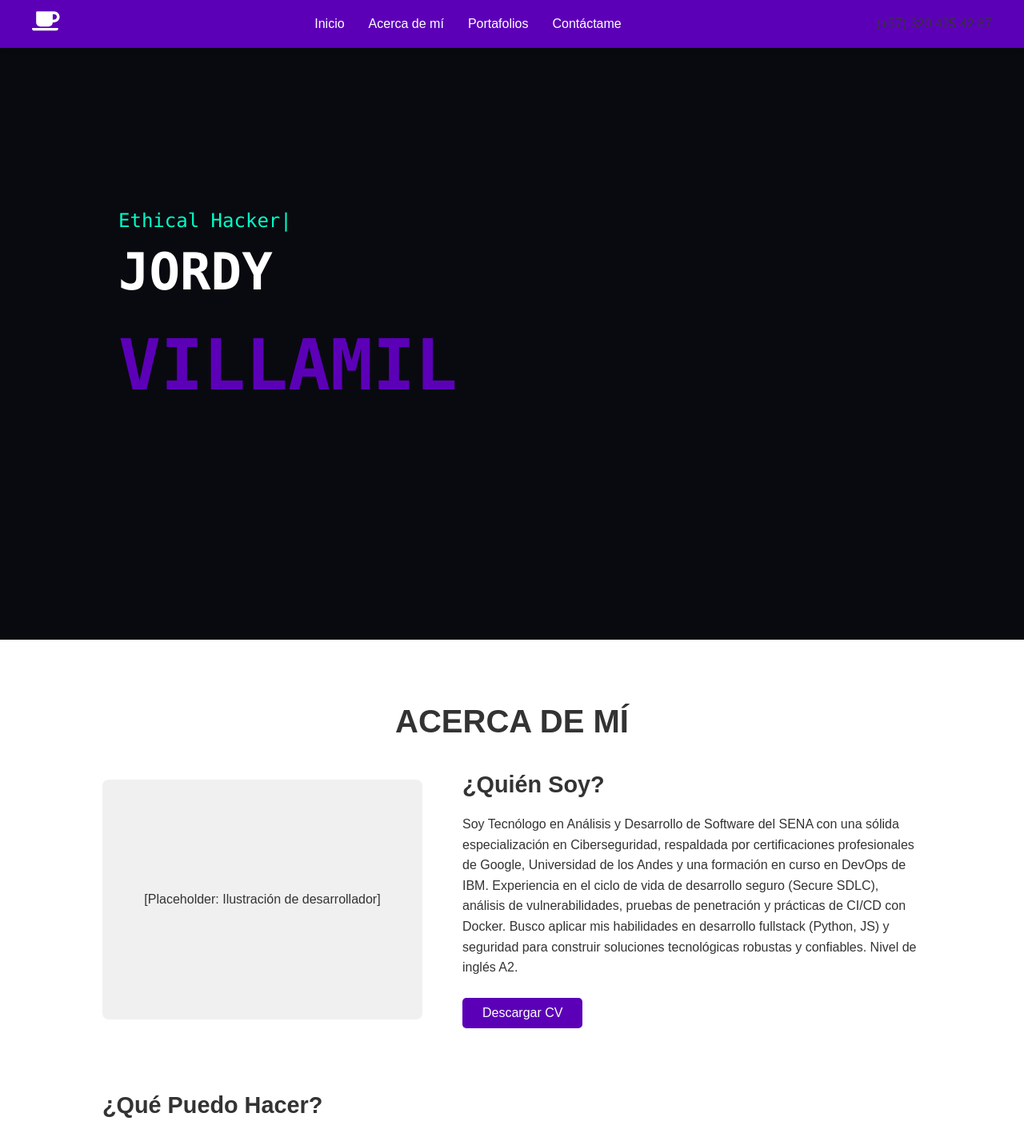
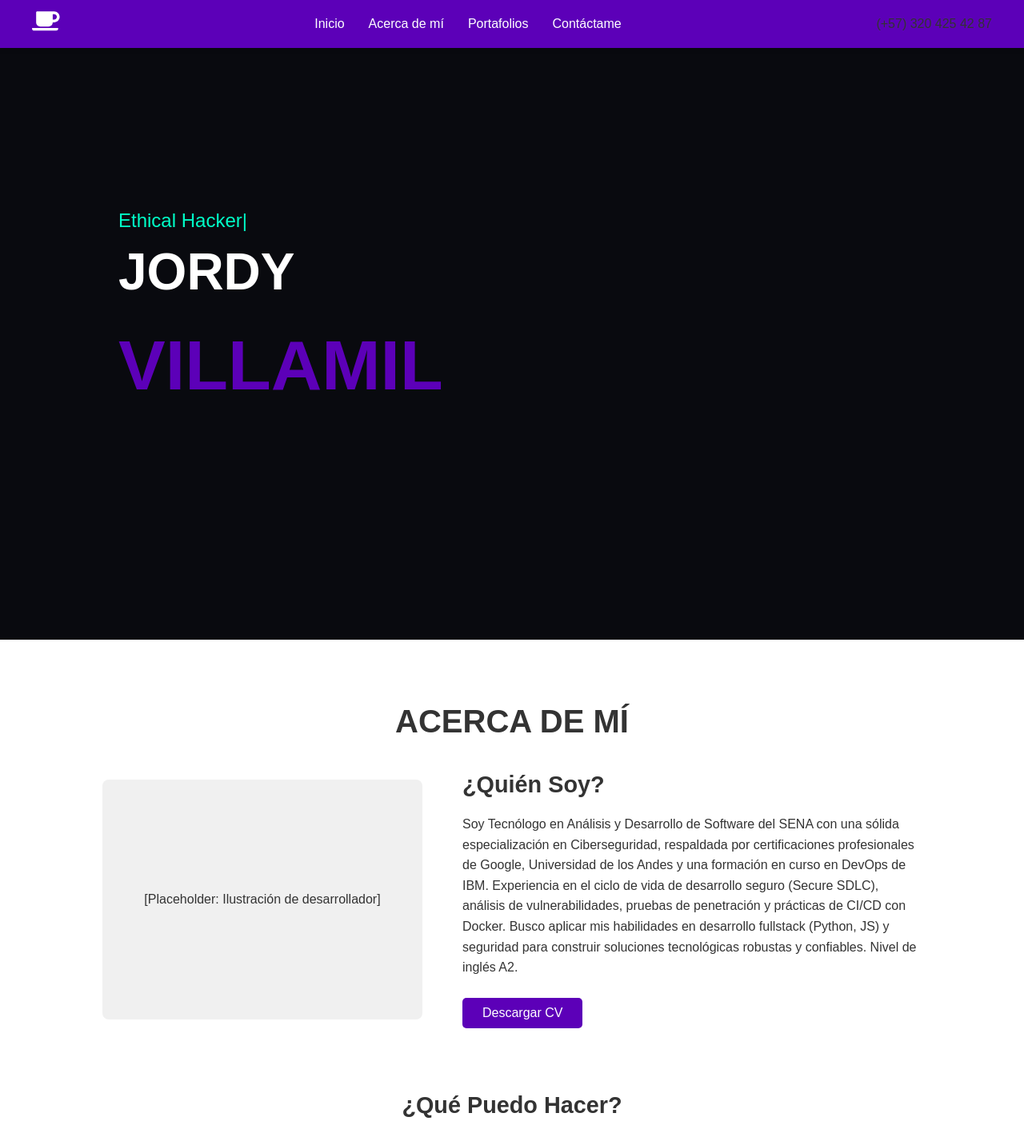
Before and after one commit to JordyVillamil/JordyVillamil.github.io, a React (Vite) app: page / in a window 1280 px wide. Shown: the top 1427 px of the page at 80% size. Built offline with nearby package versions, Linux system fonts and the light colour scheme.

Commit message:
se actualizan las fuentes de texto para homesection

```diff
--- a/src/styles/AboutSection.css
+++ b/src/styles/AboutSection.css
@@ -59,7 +59,7 @@
 /* --- Bloque ¿Qué Puedo Hacer? --- */
 .what-i-do-title {
   font-size: 1.8em;
-  text-align: left;
+  text-align: center;
   margin-bottom: 30px;
 }
 
--- a/src/styles/HomeSection.css
+++ b/src/styles/HomeSection.css
@@ -9,7 +9,7 @@
   position: relative;
   overflow: hidden;
   padding: 0 10%;
-  font-family: var(--font-code);
+  font-family: var(--Bauhaus93-code);
   color: var(--color-light-bg);
   background-color: var(--color-dark-bg);
 }
```
Also changed, not shown: src/assets/logos/1760287232630 (1).png (added).
